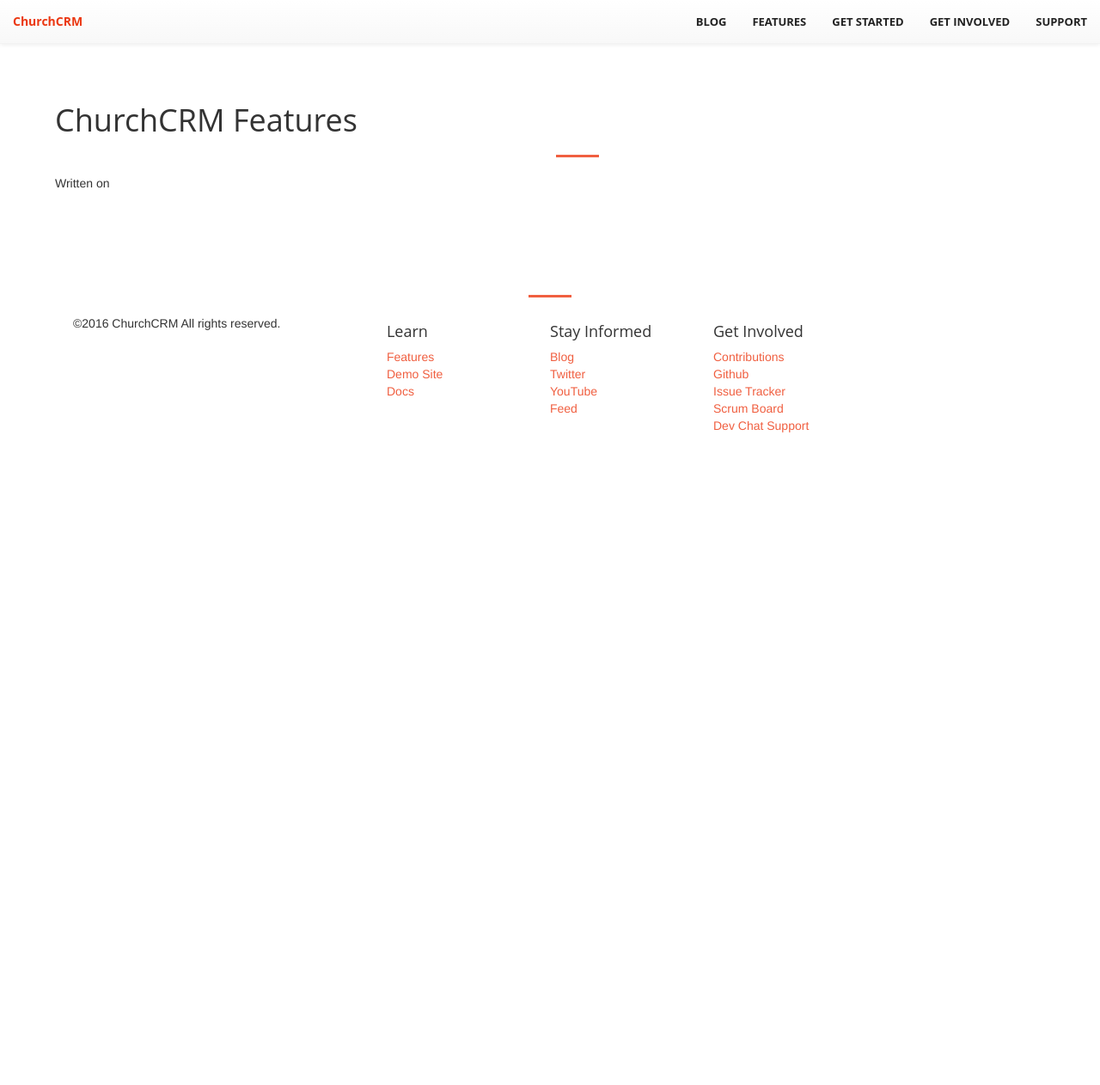
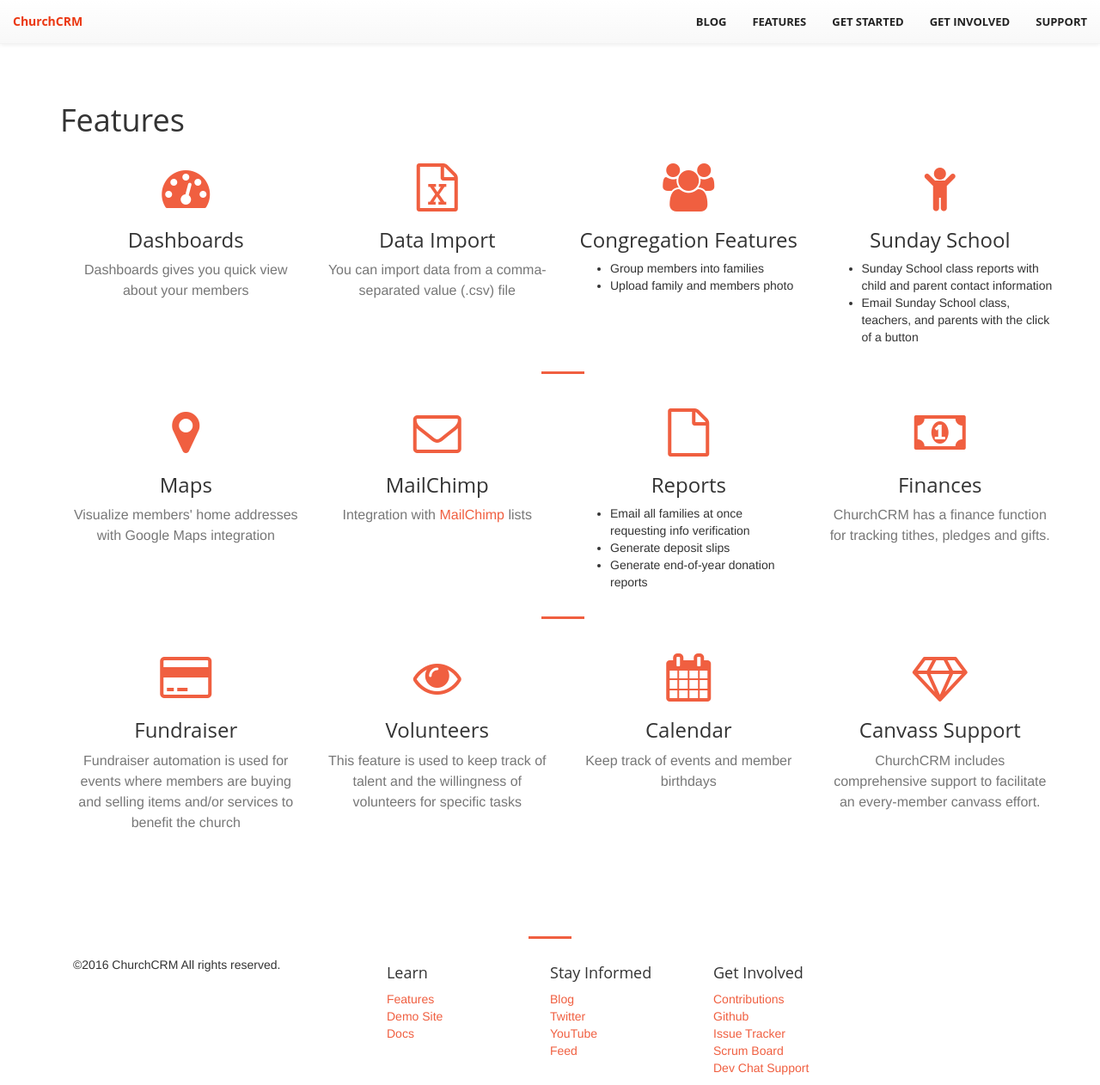
Before and after one commit to ChurchCRM/ChurchCRM.io, a Jekyll site: the page built from features.html, in a window 1280 px wide and 1262 px high. Shown: the whole window at 86% size. Built offline with Jekyll 4.4.1, drawn with Linux system fonts in a browser that asks for light colours; nearby versions of some CDN libraries.

Commit message:
back to old style

```diff
--- a/features.html
+++ b/features.html
@@ -1,20 +1,122 @@
 ---
-layout: features
-title: ChurchCRM Features
+layout: page
+title: Features
 permalink: /features/
 ---
-<div class="posts">
-    {% for post in site.features %}
-    <article class="post-summary">
 
-        <h2><a href="{{ site.baseurl }}{{ post.url }}">{{ post.title }}</a></h2>
-
-        <div class="entry">
-            {{ post.excerpt }}
+<div class="container">
+    <div class="row">
+        <div class="col-lg-3 col-md-6 text-center">
+            <div class="service-box">
+                <i class="fa fa-4x fa-dashboard text-primary sr-icons"></i>
+                <h3>Dashboards</h3>
+                <p class="text-muted">Dashboards gives you quick view about your members</p>
+            </div>
+        </div>
+        <div class="col-lg-3 col-md-6 text-center">
+            <div class="service-box">
+                <i class="fa fa-4x fa-file-excel-o text-primary sr-icons"></i>
+                <h3>Data Import</h3>
+                <p class="text-muted">You can import data from a comma-separated value (.csv) file</p>
+            </div>
+        </div>
+        <div class="col-lg-3 col-md-6">
+            <div class="service-box text-center">
+                <i class="fa fa-4x fa-users text-primary sr-icons"></i>
+                <h3>Congregation Features</h3>
+                <p class="text-muted text-left">
+                <ul>
+                    <li class="text-left">Group members into families</li>
+                    <li class="text-left">Upload family and members photo</li>
+                </ul>
+                </p></p>
+            </div>
+        </div>
+        <div class="col-lg-3 col-md-6 text-center">
+            <div class="service-box">
+                <i class="fa fa-4x fa-child text-primary sr-icons"></i>
+                <h3>Sunday School</h3>
+                <p class="text-muted text-left">
+                <ul>
+                    <li class="text-left">Sunday School class reports with child and parent contact information</li>
+                    <li class="text-left">Email Sunday School class, teachers, and parents with the click of a button
+                    </li>
+                </ul>
+                </p>
+            </div>
+        </div>
+    </div>
+    <hr/>
+    <div class="row">
+        <div class="col-lg-3 col-md-6 text-center">
+            <div class="service-box">
+                <i class="fa fa-4x fa-map-marker text-primary sr-icons"></i>
+                <h3>Maps</h3>
+                <p class="text-muted">Visualize members' home addresses with Google Maps integration</p>
+            </div>
+        </div>
+        <div class="col-lg-3 col-md-6 text-center">
+            <div class="service-box">
+                <i class="fa fa-4x fa-envelope-o text-primary sr-icons text-center"></i>
+                <h3>MailChimp</h3>
+                <p class="text-muted">Integration with <a href="http://mailchimp.com" target="_blank">MailChimp</a>
+                    lists</p>
+            </div>
         </div>
 
-        <a href="{{ site.baseurl }}{{ post.url }}" class="read-more">Read More</a>
-    </article>
+        <div class="col-lg-3 col-md-6 text-center">
+            <div class="service-box">
+                <i class="fa fa-4x fa-file-o text-primary sr-icons"></i>
+                <h3>Reports</h3>
+                <p class="text-muted text-left">
+                <ul>
+                    <li class="text-left">Email all families at once requesting info verification</li>
+                    <li class="text-left">Generate deposit slips</li>
+                    <li class="text-left">Generate end-of-year donation reports</li>
+                </ul>
+                </p>
+            </div>
+        </div>
+        <div class="col-lg-3 col-md-6 text-center">
+            <div class="service-box">
+                <i class="fa fa-4x fa-money text-primary sr-icons"></i>
+                <h3>Finances</h3>
+                <p class="text-muted">ChurchCRM has a finance function for tracking tithes, pledges and gifts.</p>
+            </div>
+        </div>
+    </div>
     <hr/>
-    {% endfor %}
+    <div class="row">
+        <div class="col-lg-3 col-md-6 text-center">
+            <div class="service-box">
+                <i class="fa fa-4x fa-credit-card text-primary sr-icons"></i>
+                <h3>Fundraiser</h3>
+                <p class="text-muted">Fundraiser automation is used for events where members are buying and selling
+                    items and/or services to benefit the church</p>
+            </div>
+        </div>
+        <div class="col-lg-3 col-md-6 text-center">
+            <div class="service-box">
+                <i class="fa fa-4x fa-eye text-primary sr-icons"></i>
+                <h3>Volunteers</h3>
+                <p class="text-muted">This feature is used to keep track of talent and the willingness of volunteers for
+                    specific tasks</p>
+            </div>
+        </div>
+        <div class="col-lg-3 col-md-6 text-center">
+            <div class="service-box">
+                <i class="fa fa-4x fa-calendar text-primary sr-icons"></i>
+                <h3>Calendar</h3>
+                <p class="text-muted">Keep track of events and member birthdays</p>
+            </div>
+        </div>
+        <div class="col-lg-3 col-md-6 text-center">
+            <div class="service-box">
+                <i class="fa fa-4x fa-diamond text-primary sr-icons"></i>
+                <h3>Canvass Support</h3>
+                <p class="text-muted">ChurchCRM includes comprehensive support to facilitate an every-member canvass
+                    effort.</p>
+            </div>
+        </div>
+    </div>
 </div>
```
Also changed, not shown: features-sunday-school.html (renamed from _features/sunday-school.html).
